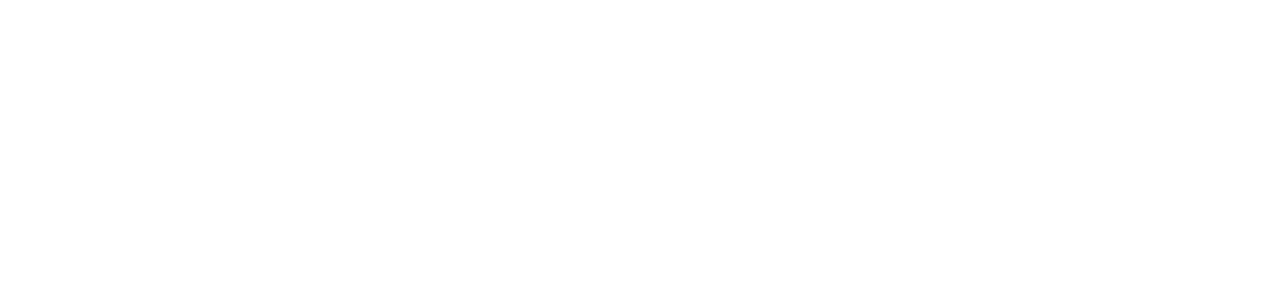
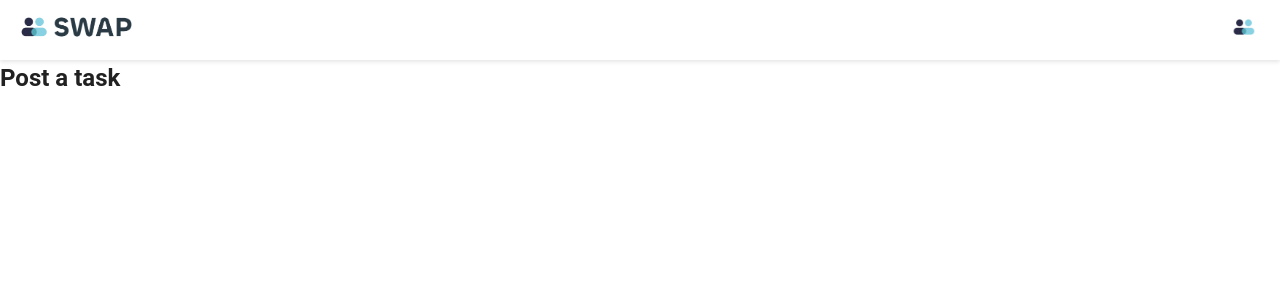
Before and after one commit to augustoas/swap-front, a Nuxt app in the folder front/: page /post in a window 1280 px wide. Before the commit this address had no page. Shown: the top 300 px of the page. Built offline with nearby package versions, Linux system fonts and the light colour scheme.

Commit message:
topbar | bottombar | icons

```diff
--- a/front/app.vue
+++ b/front/app.vue
@@ -1,5 +1,5 @@
 <template>
-  <div>
+  <NuxtLayout>
     <NuxtPage />
-  </div>
+  </NuxtLayout>
 </template>
--- /dev/null
+++ b/front/components/navigation/bottombar.vue
@@ -0,0 +1,61 @@
+<template>
+  <v-footer class="bottombar" app>
+    <v-row justify="space-around">
+      <v-col cols="auto">
+        <NuxtLink to="/" exact>
+          <v-icon class="bottom-bar-icon">mdi-home</v-icon>
+        </NuxtLink>
+      </v-col>
+      <v-col cols="auto">
+        <NuxtLink to="/jobs">
+          <v-icon class="bottom-bar-icon">mdi-magnify</v-icon>
+        </NuxtLink>
+      </v-col>
+      <v-col cols="auto">
+        <NuxtLink to="/post">
+          <v-icon class="bottom-bar-icon">mdi-plus</v-icon>
+        </NuxtLink>
+      </v-col>
+      <v-col cols="auto">
+        <NuxtLink to="/jobs">
+          <v-icon class="bottom-bar-icon">mdi-format-list-bulleted</v-icon>
+        </NuxtLink>
+      </v-col>
+      <v-col cols="auto">
+        <NuxtLink to="/profile">
+          <v-icon class="bottom-bar-icon">mdi-account-circle-outline</v-icon>
+        </NuxtLink>
+      </v-col>
+    </v-row>
+  </v-footer>
+</template>
+
+<script setup>
+import { ref } from "vue";
+</script>
+
+<style lang="scss" scoped>
+.bottombar {
+  background-color: #fff;
+  position: fixed;
+  bottom: 0;
+  width: 100%;
+  box-shadow: 0 -2px 4px rgba(0, 0, 0, 0.1);
+  display: none; /* Hide on larger screens by default */
+  height: 50px; /* Fixed height */
+  align-content: center;
+
+  @media (max-width: 768px) {
+    display: block; /* Show on screens smaller than 768px */
+  }
+}
+
+.v-footer {
+  padding: 0;
+}
+
+.v-icon.bottom-bar-icon {
+  font-size: 24px;
+  color: #2a2b47; /* Customize the color here */
+}
+</style>
--- /dev/null
+++ b/front/components/navigation/topbar.vue
@@ -0,0 +1,61 @@
+<template>
+  <header class="navbar">
+    <nav>
+      <ul>
+        <li class="logo">
+          <NuxtLink to="/">
+            <img src="~/assets/logos/swap-logo-brand.png" alt="Logo" class="logo-img" />
+          </NuxtLink>
+        </li>
+        <li class="profile">
+          <NuxtLink to="/profile">
+            <img src="~/assets/logos/swap-logo1.png" alt="Profile" class="profile-img" />
+          </NuxtLink>
+        </li>
+      </ul>
+    </nav>
+  </header>
+</template>
+
+<script setup></script>
+
+<style lang="scss" scoped>
+.navbar {
+  background-color: #fff;
+  position: fixed;
+  top: 0;
+  width: 100%;
+  box-shadow: 0 2px 4px rgba(0, 0, 0, 0.1);
+}
+
+nav ul {
+  display: flex;
+  align-items: center;
+  justify-content: space-between;
+  padding: 0 1rem;
+  list-style: none;
+  height: 60px;
+}
+
+nav ul .logo,
+nav ul .profile {
+  flex: 0 0 auto;
+}
+
+nav ul .nav-item {
+  flex: 1;
+  text-align: center;
+}
+
+nav ul li a {
+  text-decoration: none;
+  color: #333;
+  font-weight: bold;
+}
+
+.logo-img,
+.profile-img {
+  height: 40px;
+  object-fit: cover;
+}
+</style>
--- a/front/layouts/default.vue
+++ b/front/layouts/default.vue
@@ -1,28 +1,18 @@
 <template>
-  <div>
-    <header>
-      <nav>
-        <ul>
-          <li>
-            <NuxtLink to="/">Home</NuxtLink>
-          </li>
-          <li>
-            <NuxtLink to="/jobs">Jobs</NuxtLink>
-          </li>
-        </ul>
-      </nav>
-    </header>
-
-    <div>
+  <v-app>
+    <NavigationTopbar />
+    <div class="main-content">
       <slot />
     </div>
-
-    <footer>
-      <p>&copy; 2021</p>
-    </footer>
-  </div>
+    <NavigationBottombar />
+  </v-app>
 </template>
 
 <script setup></script>
 
-<style lang="scss" scoped></style>
+<style lang="scss" scoped>
+.main-content {
+  padding-top: 60px; /* Adjust this value based on the height of your top bar */
+  padding-bottom: 60px; /* Adjust this value based on the height of your bottom bar */
+}
+</style>
--- a/front/nuxt.config.ts
+++ b/front/nuxt.config.ts
@@ -1,6 +1,14 @@
-// https://nuxt.com/docs/api/configuration/nuxt-config
+
 export default defineNuxtConfig({
   compatibilityDate: '2024-04-03',
   devtools: { enabled: true },
-  modules: ["vuetify-nuxt-module", "@vite-pwa/nuxt"]
+  modules: ["vuetify-nuxt-module", "@vite-pwa/nuxt"],
+  vuetify: {
+    moduleOptions: {
+      /* module specific options */
+    },
+    vuetifyOptions: {
+      /* vuetify options */
+    }
+  }
 })
--- a/front/package.json
+++ b/front/package.json
@@ -10,10 +10,15 @@
     "postinstall": "nuxt prepare"
   },
   "dependencies": {
+    "@mdi/font": "^7.4.47",
+    "@mdi/js": "^7.4.47",
     "@pinia/nuxt": "^0.5.1",
     "@vite-pwa/nuxt": "^0.9.1",
     "nuxt": "^3.12.4",
     "vue": "latest",
     "vuetify-nuxt-module": "^0.16.1"
+  },
+  "devDependencies": {
+    "sass": "^1.77.8"
   }
 }
--- a/front/pages/index.vue
+++ b/front/pages/index.vue
@@ -1,8 +1,8 @@
 <template>
   <div>
-    <h1>Users</h1>
-    {{ data }}
+    <h1>Home</h1>
   </div>
+
 </template>
 
 <script setup lang="ts">
--- /dev/null
+++ b/front/pages/post.vue
@@ -0,0 +1,9 @@
+<template>
+  <div>
+    <h2>Post a task</h2>
+  </div>
+</template>
+
+<script setup></script>
+
+<style lang="scss" scoped></style>
--- a/front/plugins/api.ts
+++ /dev/null
@@ -1,36 +0,0 @@
-/**
- * This is a Nuxt plugin that provides an API instance and a user repository.
- * @param {import('@nuxt/types').NuxtApp} nuxtApp - The Nuxt app instance.
- * @returns {import('@nuxt/types').Plugin} - The Nuxt plugin object.
- */
-export default defineNuxtPlugin((nuxtApp) => {
-  // const { session } = useUserSession()
-
-  const api = $fetch.create({
-    baseURL: useRuntimeConfig().public.baseURL ?? 'https://jsonplaceholder.typicode.com/',
-    onRequest({ request, options, error }) {
-      // if (session.value?.token) {
-      //   const headers = options.headers ||= {}
-      //   if (Array.isArray(headers)) {
-      //     headers.push(['Authorization', `Bearer ${session.value?.token}`])
-      //   } else if (headers instanceof Headers) {
-      //     headers.set('Authorization', `Bearer ${session.value?.token}`)
-      //   } else {
-      //     headers.Authorization = `Bearer ${session.value?.token}`
-      //   }
-      // }
-    },
-    async onResponseError({ response }) {
-      if (response.status === 401) {
-        await nuxtApp.runWithContext(() => navigateTo('/login'))
-      }
-    }
-  })
-
-  // Expose to useNuxtApp().$api
-  return {
-    provide: {
-      api,
-    }
-  }
-})
```
Also changed, not shown: front/assets/logos/swap-logo-brand.png (added), 1 other file (tests, documents, lock files or other folders).
